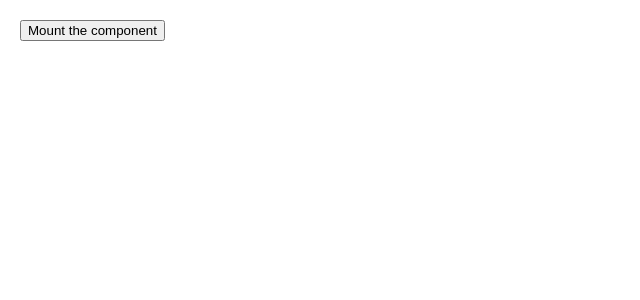
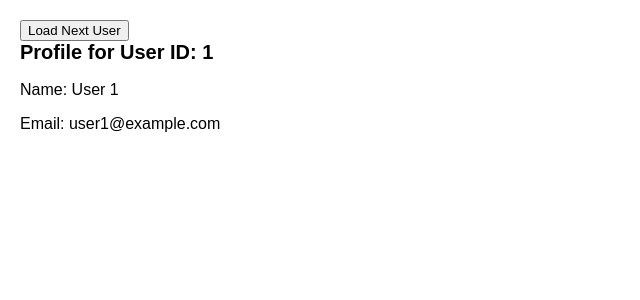
Before and after one commit to mehedihasanshohan/declaration-react, a React (Vite) app: page / in a window 1280 px wide. Shown: the top 300 px of the page, without its empty margins (0-640 px from the left). Built offline with nearby package versions, Linux system fonts and the light colour scheme.

Commit message:
key prop remount component

```diff
--- a/src/App.jsx
+++ b/src/App.jsx
@@ -14,6 +14,7 @@ import ScrollToSection from './component/Scrolling'
 import ForwardRef from './component/forwardRef'
 import CleanUp from './component/CleanUp'
 import SyncEffect from './component/SyncEffect'
+import KeyChange from './component/KeyChange'
 
 
 function App() {
@@ -34,7 +35,8 @@ function App() {
         {/* <ScrollToSection></ScrollToSection> */}
         {/* <ForwardRef></ForwardRef> */}
         {/* <CleanUp></CleanUp> */}
-        <SyncEffect></SyncEffect>
+        {/* <SyncEffect></SyncEffect> */}
+        <KeyChange></KeyChange>
     </>
   )
 }
--- /dev/null
+++ b/src/component/KeyChange.jsx
@@ -0,0 +1,38 @@
+/* eslint-disable react/prop-types */
+/* eslint-disable no-unused-vars */
+
+import { useState } from "react";
+
+function Profile({ userId }) {
+  // Initialize state based on the userId prop
+  const [userData, setUserData] = useState(() => fetchUserData(userId));
+
+  return (
+    <div>
+      <h2>Profile for User ID: {userId}</h2>
+      <p>Name: {userData.name}</p>
+      <p>Email: {userData.email}</p>
+      {/* Additional profile data */}
+    </div>
+  );
+}
+
+// Simulated data fetch function
+function fetchUserData(userId) {
+  // In a real app, you might fetch data from an API here
+  return { name: `User ${userId}`, email: `user${userId}@example.com` };
+}
+
+export default function KeyChange() {
+  const [currentUser, setCurrentUser] = useState(1);
+
+  return (
+    <div>
+      <button onClick={() => setCurrentUser(currentUser + 1)}>
+        Load Next User
+      </button>
+      {/* Changing the key here causes the Profile component to reset */}
+      <Profile key={currentUser} userId={currentUser} />
+    </div>
+  );
+}
```
